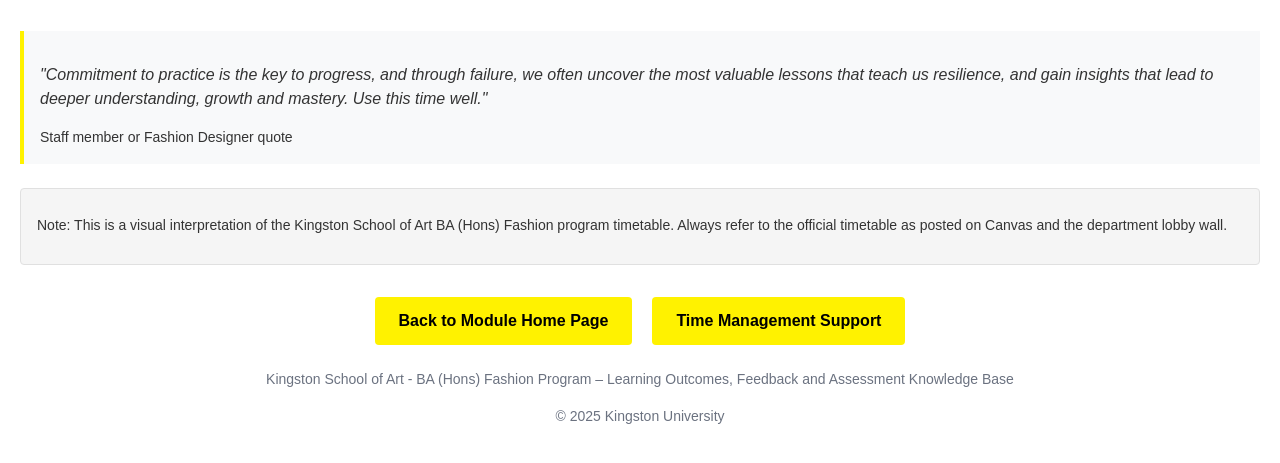
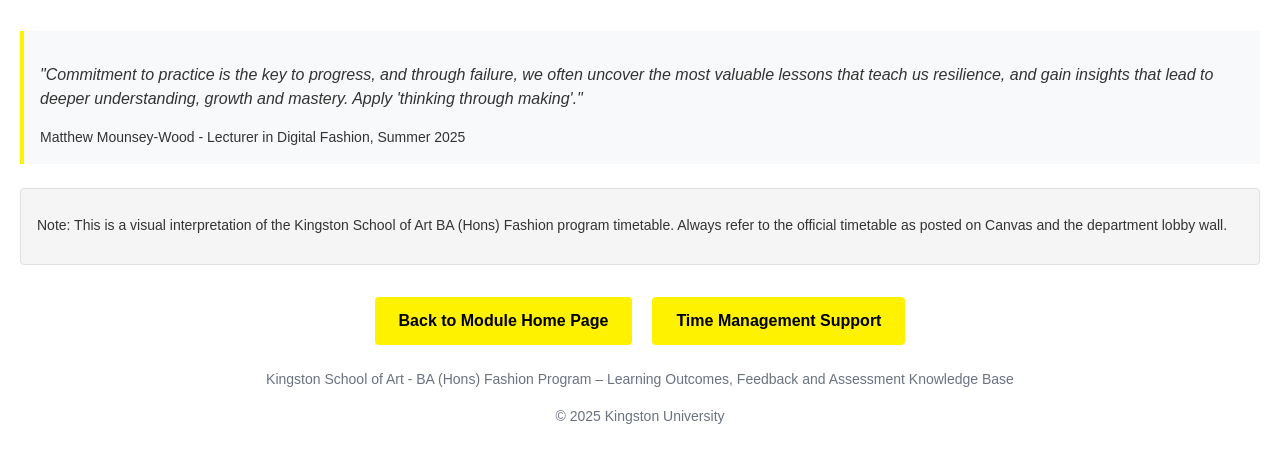
Before and after one commit to MounseyWood/understanding-feedback-and-assessment-timelines-v3, a plain HTML site: page index.html in a window 1280 px wide. Shown: the part 2711-3174 px from the top of the page. Drawn offline with Linux system fonts and the light colour scheme.

Commit message:
Update index.html

```diff
--- a/index.html
+++ b/index.html
@@ -512,8 +512,8 @@ Copyright (c) 2025 Kingston University. All rights reserved.
                 </div>
 
                 <blockquote>
-                    <p>"Commitment to practice is the key to progress, and through failure, we often uncover the most valuable lessons that teach us resilience, and gain insights that lead to deeper understanding, growth and mastery. Use this time well."</p>
-                    <div class="quote-attribution">Staff member or Fashion Designer quote</div>
+                    <p>"Commitment to practice is the key to progress, and through failure, we often uncover the most valuable lessons that teach us resilience, and gain insights that lead to deeper understanding, growth and mastery. Apply 'thinking through making'."</p>
+                    <div class="quote-attribution">Matthew Mounsey-Wood - Lecturer in Digital Fashion, Summer 2025</div>
                 </blockquote>
 
                 <div class="disclaimer-note" role="note">
```
